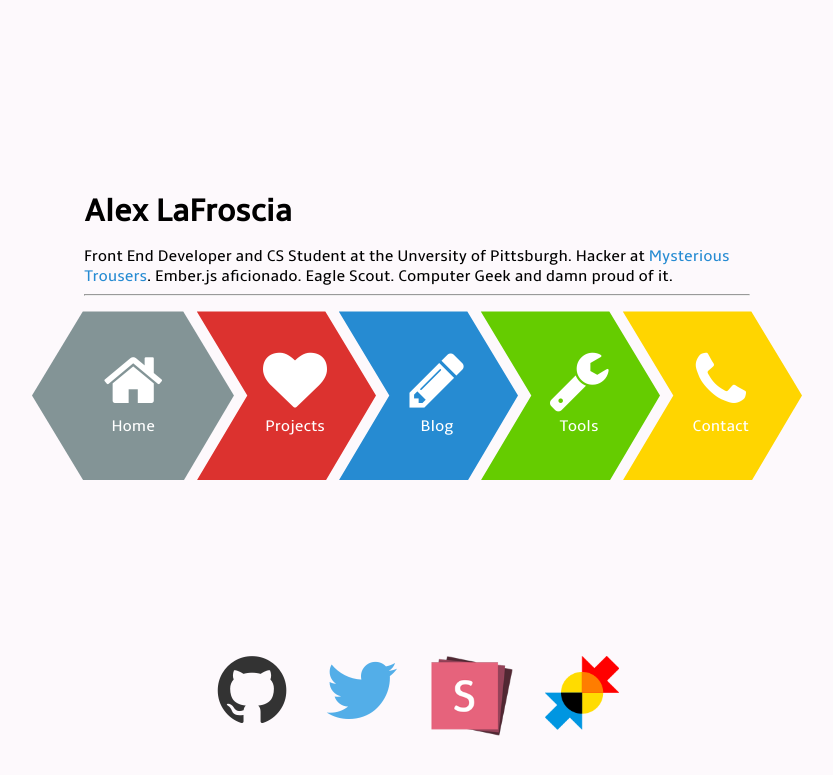
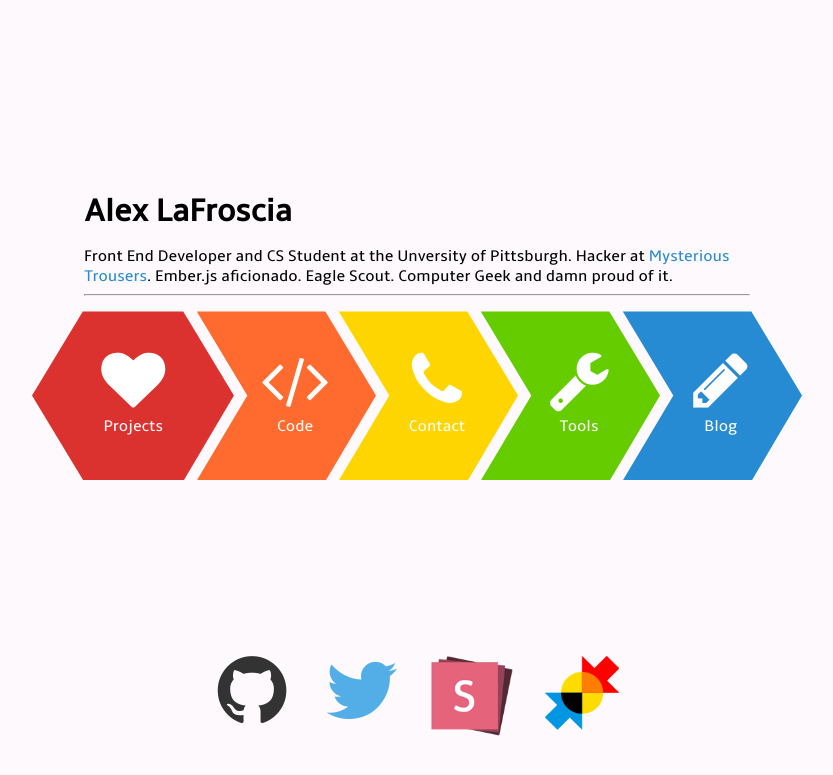
Before and after one commit to alexlafroscia/alexlafroscia.github.io, a Jekyll site: the page built from index.html, in a window 1280 px wide. Shown: the top 775 px of the page, without its empty margins (223-1056 px from the left). Built offline with Jekyll 4.4.1, drawn with Linux system fonts in a browser that asks for light colours.

Commit message:
Change order of things on the homepage

```diff
--- a/_sass/_colors.scss
+++ b/_sass/_colors.scss
@@ -10,7 +10,7 @@ $base1:     #93a1a1;
 $base2:     #eee8d5;
 $base3:     #FDF9FC;
 $yellow:    #FFD500;
-$orange:    #cb4b16;
+$orange:    #FF6B2E;
 $red:       #dc322f;
 $magenta:   #d33682;
 $violet:    #6c71c4;
--- a/_sass/_vars.scss
+++ b/_sass/_vars.scss
@@ -1,8 +1,8 @@
 @import 'colors';
 
 $links: (
-  home: $base0,
   projects: $red,
+  code: $orange,
   blog: $blue,
   tools: $green,
   contact: $yellow
--- /dev/null
+++ b/code/index.html
@@ -0,0 +1,6 @@
+---
+title: Code
+layout: page
+---
+
+<h1>Code</h1>
--- a/index.html
+++ b/index.html
@@ -16,27 +16,29 @@ layout: site
   <nav class="bignav">
     <ul>
       <li>
-        <svg class="hexagon home" viewBox="0 0 202 170" xmlns="http://www.w3.org/2000/svg">
-          <path d="M0 84.609l50.794-84.117h100.458l50.672 83.913-49.928 84.521h-100.94l-51.056-84.317z" sketch:type="MSShapeGroup" />
-          <i class="fa fa-home"></i>
-          <span class="label">Home</span>
-        </svg>
-      </li>
-      <li>
         <a href="/projects">
-          <svg class="projects arrow" viewBox="0 0 180 170" xmlns="http://www.w3.org/2000/svg">
-            <path d="M51.308 84.405l-50.514-83.913h128.544l50.672 83.913-49.928 84.521h-129.027l50.252-84.521z" sketch:type="MSShapeGroup" />
+          <svg class="hexagon projects" viewBox="0 0 202 170" xmlns="http://www.w3.org/2000/svg">
+            <path d="M0 84.609l50.794-84.117h100.458l50.672 83.913-49.928 84.521h-100.94l-51.056-84.317z" sketch:type="MSShapeGroup" />
             <i class="fa fa-heart"></i>
             <span class="label">Projects</span>
           </svg>
         </a>
       </li>
       <li>
-        <a href="/blog">
-          <svg class="blog arrow" viewBox="0 0 180 170" xmlns="http://www.w3.org/2000/svg">
+        <a href="/code">
+          <svg class="code arrow" viewBox="0 0 180 170" xmlns="http://www.w3.org/2000/svg">
             <path d="M51.308 84.405l-50.514-83.913h128.544l50.672 83.913-49.928 84.521h-129.027l50.252-84.521z" sketch:type="MSShapeGroup" />
-            <i class="fa fa-pencil"></i>
-            <span class="label">Blog</span>
+            <i class="fa fa-code"></i>
+            <span class="label">Code</span>
+          </svg>
+        </a>
+      </li>
+      <li>
+        <a href="/contact">
+          <svg class="contact arrow" viewBox="0 0 180 170" xmlns="http://www.w3.org/2000/svg">
+            <path d="M51.308 84.405l-50.514-83.913h128.544l50.672 83.913-49.928 84.521h-129.027l50.252-84.521z" sketch:type="MSShapeGroup" />
+            <i class="fa fa-phone"></i>
+            <span class="label">Contact</span>
           </svg>
         </a>
       </li>
@@ -48,11 +50,11 @@ layout: site
         </svg>
       </li>
       <li>
-        <a href="/contact">
-          <svg class="contact arrow" viewBox="0 0 180 170" xmlns="http://www.w3.org/2000/svg">
+        <a href="/blog">
+          <svg class="blog arrow" viewBox="0 0 180 170" xmlns="http://www.w3.org/2000/svg">
             <path d="M51.308 84.405l-50.514-83.913h128.544l50.672 83.913-49.928 84.521h-129.027l50.252-84.521z" sketch:type="MSShapeGroup" />
-            <i class="fa fa-phone"></i>
-            <span class="label">Contact</span>
+            <i class="fa fa-pencil"></i>
+            <span class="label">Blog</span>
           </svg>
         </a>
       </li>
```
